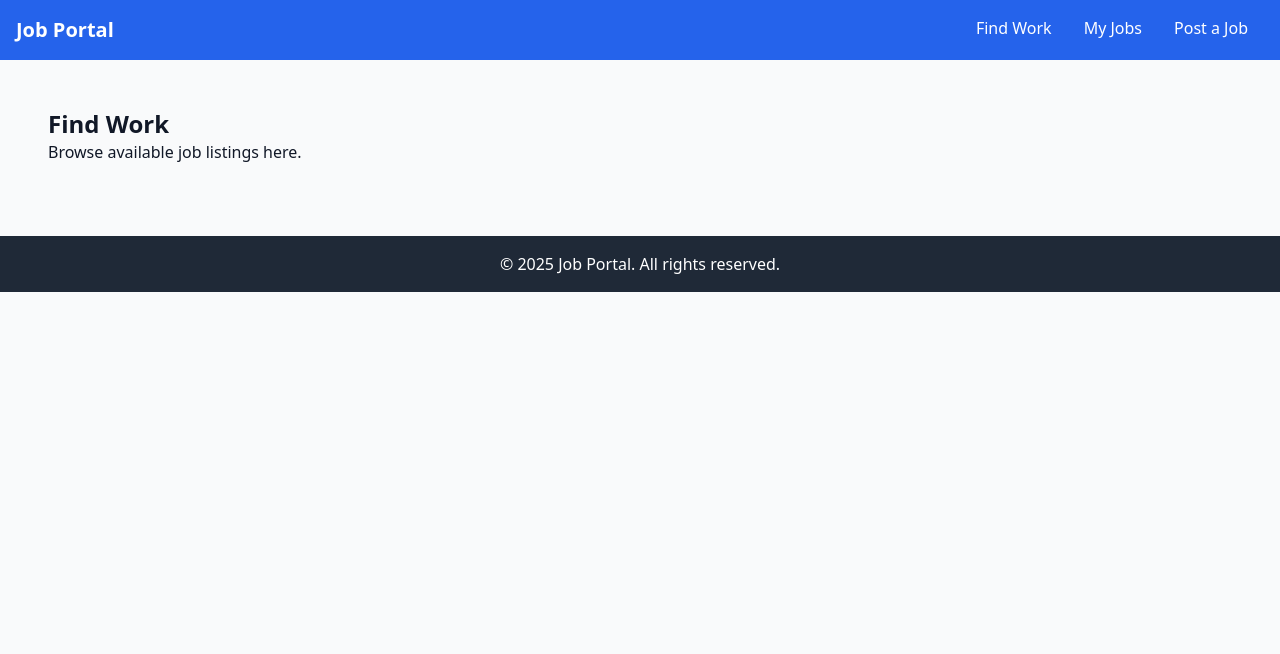
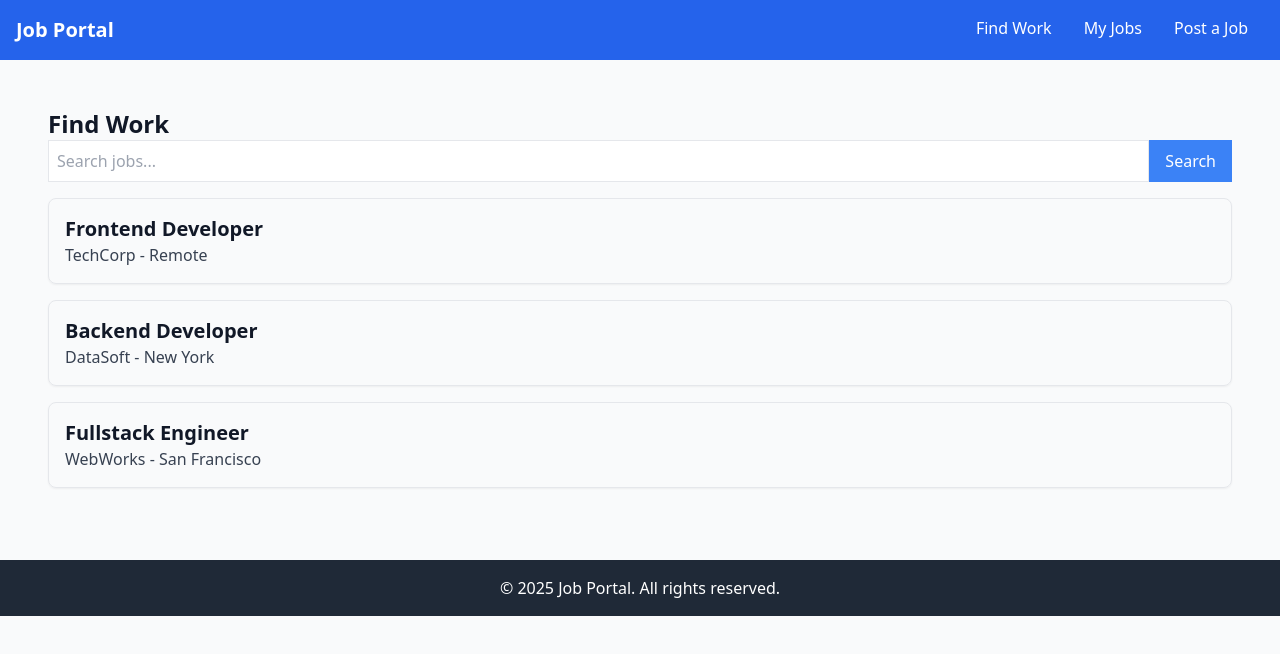
Before and after one commit to Baisalov24/Job-Portal-App, a Next.js app in the folder client/: page /findwork in a window 1280 px wide. Shown: the top 654 px of the page. Built offline with nearby package versions, Linux system fonts and the light colour scheme.

Commit message:
feat: integrate job search into FindWorkPage

```diff
--- a/client/src/app/findwork/page.tsx
+++ b/client/src/app/findwork/page.tsx
@@ -1,8 +1,33 @@
+"use client";
+import React, { useState } from "react";
+import JobCard from "@/components/JobItem/JobCard";
+import SearchForm from "@/components/SearchForm";
+
+const dummyJobs = [
+  { title: "Frontend Developer", company: "TechCorp", location: "Remote" },
+  { title: "Backend Developer", company: "DataSoft", location: "New York" },
+  { title: "Fullstack Engineer", company: "WebWorks", location: "San Francisco" },
+];
+
 export default function FindWorkPage() {
-    return (
-      <div className="p-6">
-        <h1 className="text-2xl font-bold">Find Work</h1>
-        <p>Browse available job listings here.</p>
+  const [filteredJobs, setFilteredJobs] = useState(dummyJobs);
+
+  const handleSearch = (query: string) => {
+    const results = dummyJobs.filter((job) =>
+      job.title.toLowerCase().includes(query.toLowerCase())
+    );
+    setFilteredJobs(results);
+  };
+
+  return (
+    <div className="p-6">
+      <h1 className="text-2xl font-bold">Find Work</h1>
+      <SearchForm onSearch={handleSearch} />
+      <div className="grid gap-4">
+        {filteredJobs.map((job, index) => (
+          <JobCard key={index} {...job} />
+        ))}
       </div>
-    );
-  }
+    </div>
+  );
+}
```
